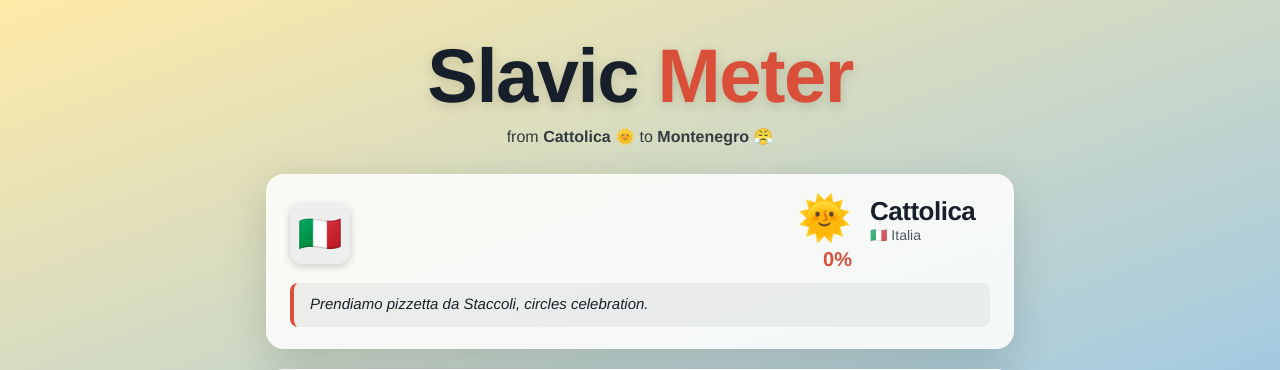
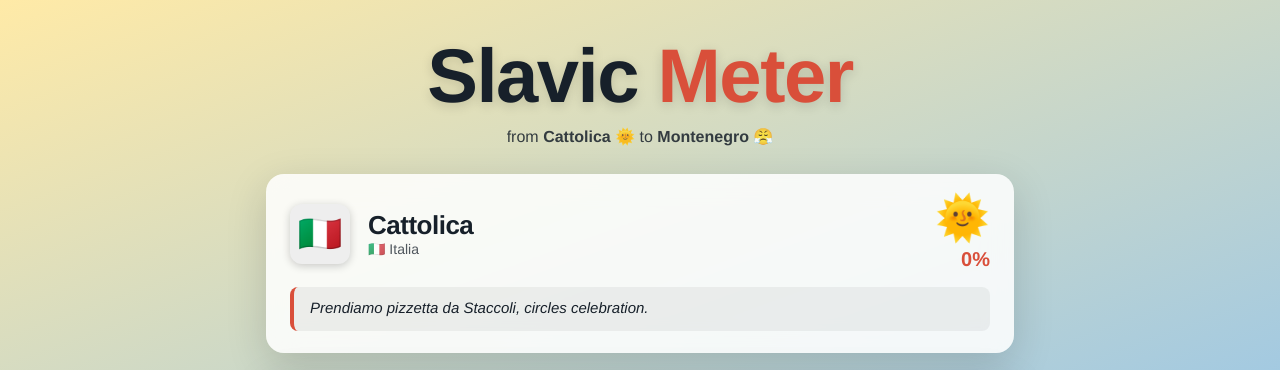
Before and after one commit to vibeach/slavic-meter, a Flask app: page / in a window 1280 px wide. Shown: the top 370 px of the page. Run offline with Flask 3, Linux system fonts and the light colour scheme.

Commit message:
Card: rewrite as flex layout so mood-img can't overlap city name

```diff
--- a/static/style.css
+++ b/static/style.css
@@ -64,22 +64,23 @@ main {
   border-radius: 18px;
   padding: 22px 24px;
   box-shadow: var(--shadow);
-  display: grid;
-  grid-template-columns: 60px minmax(0, 1fr) 120px;
-  grid-template-rows: auto auto;
-  gap: 8px 18px;
-  align-items: center;
+  display: flex;
+  flex-direction: column;
+  gap: 12px;
   transition: transform 0.25s ease;
   color: #17202a;
 }
-/* Slider wrap + waypoint buttons also sit on light bgs regardless of --fg,
-   so lock their text dark to keep contrast at high slavic levels. */
+.card-row {
+  display: flex;
+  align-items: center;
+  gap: 18px;
+}
 .slider-wrap { color: #17202a; }
 .wp-btn { color: #17202a; }
 .card:hover { transform: translateY(-2px); }
 
 .flag {
-  grid-row: 1 / 3;
+  flex: 0 0 60px;
   width: 60px; height: 60px;
   border-radius: 12px;
   background: #eee;
@@ -90,7 +91,7 @@ main {
   font-size: 36px;
 }
 
-.city { display: flex; flex-direction: column; }
+.city { flex: 1 1 auto; display: flex; flex-direction: column; min-width: 0; }
 .city-name {
   font-size: 26px;
   font-weight: 800;
@@ -102,16 +103,14 @@ main {
 }
 
 .mood {
-  grid-row: 1 / 3;
+  flex: 0 0 auto;
   text-align: right;
-  min-width: 110px;
   display: flex;
   flex-direction: column;
   align-items: flex-end;
   justify-content: center;
   gap: 4px;
 }
-.mood > .emoji { overflow: visible; }
 .emoji {
   font-size: 44px;
   line-height: 1;
--- a/templates/index.html
+++ b/templates/index.html
@@ -17,6 +17,7 @@
 
   <main>
     <section class="card">
+      <div class="card-row">
         <div class="flag" id="flag"></div>
         <div class="city">
           <span class="city-name" id="cityName">Cattolica</span>
@@ -25,6 +26,7 @@
         <div class="mood">
           <div class="emoji" id="moodEmoji">😊</div>
           <div class="pct" id="pctLabel">0%</div>
+        </div>
       </div>
       <blockquote id="quote">Tutto bene, il sole splende sulla riviera.</blockquote>
     </section>
```
Lines whose indentation alone changed are shown as unchanged.
